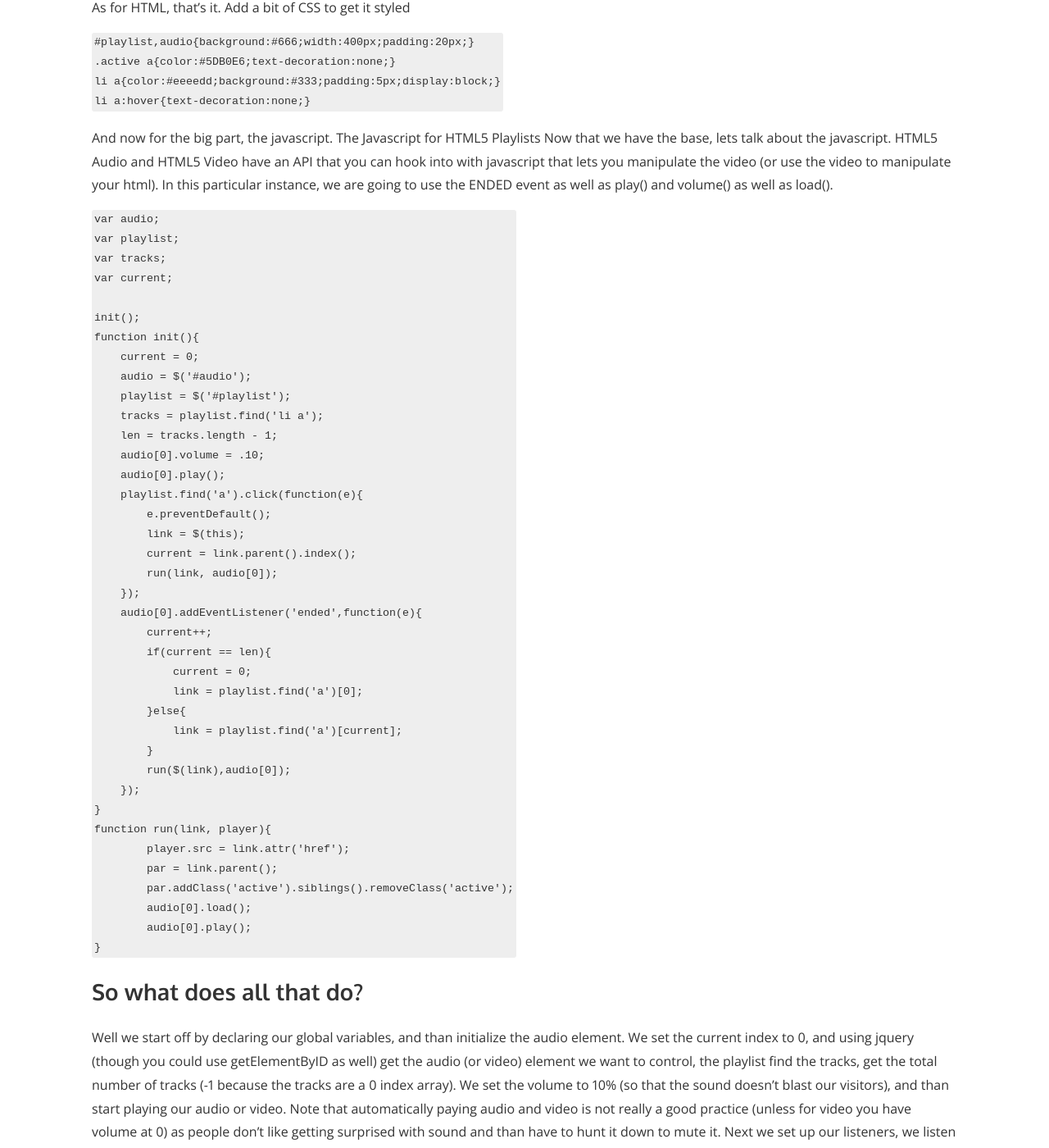
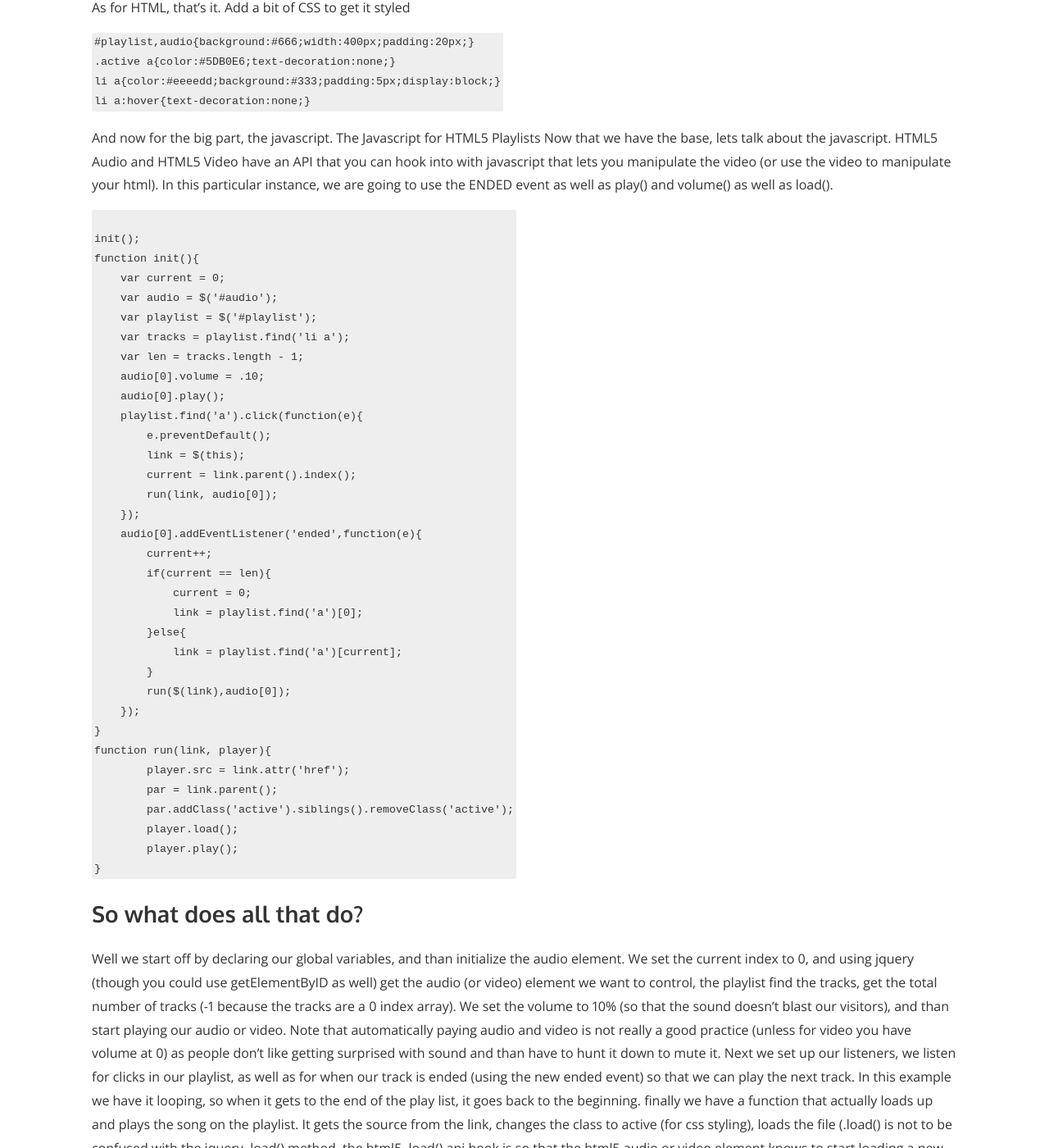
Before and after one commit to LastRose/lastrose.github.io, a Jekyll site: the page built from _posts/2011-11-13-html5-audio-video-playlist.markdown, in a window 1280 px wide and 1400 px high, scrolled down 2145 px. Shown: the whole window at 82% size. Built offline with Jekyll 4.4.1, drawn with Linux system fonts in a browser that asks for light colours; nearby versions of some CDN libraries; comment, search, counter and statistics services are not loaded; a style sheet for code colours, icons or effects is not loaded.

Commit message:
updated the code

````diff
--- a/_posts/2011-11-13-html5-audio-video-playlist.markdown
+++ b/_posts/2011-11-13-html5-audio-video-playlist.markdown
@@ -65,18 +65,14 @@ li a:hover{text-decoration:none;}
 And now for the big part, the javascript. The Javascript for HTML5 Playlists Now that we have the base, lets talk about the javascript. HTML5 Audio and HTML5 Video have an API that you can hook into with javascript that lets you manipulate the video (or use the video to manipulate your html). In this particular instance, we are going to use the ENDED event as well as play() and volume() as well as load().
 
 ```javascript
-var audio;
-var playlist;
-var tracks;
-var current;
 
 init();
 function init(){
-    current = 0;
-    audio = $('#audio');
-    playlist = $('#playlist');
-    tracks = playlist.find('li a');
-    len = tracks.length - 1;
+    var current = 0;
+    var audio = $('#audio');
+    var playlist = $('#playlist');
+    var tracks = playlist.find('li a');
+    var len = tracks.length - 1;
     audio[0].volume = .10;
     audio[0].play();
     playlist.find('a').click(function(e){
@@ -100,8 +96,8 @@ function run(link, player){
         player.src = link.attr('href');
         par = link.parent();
         par.addClass('active').siblings().removeClass('active');
-        audio[0].load();
-        audio[0].play();
+        player.load();
+        player.play();
 }
 ```
 
````
